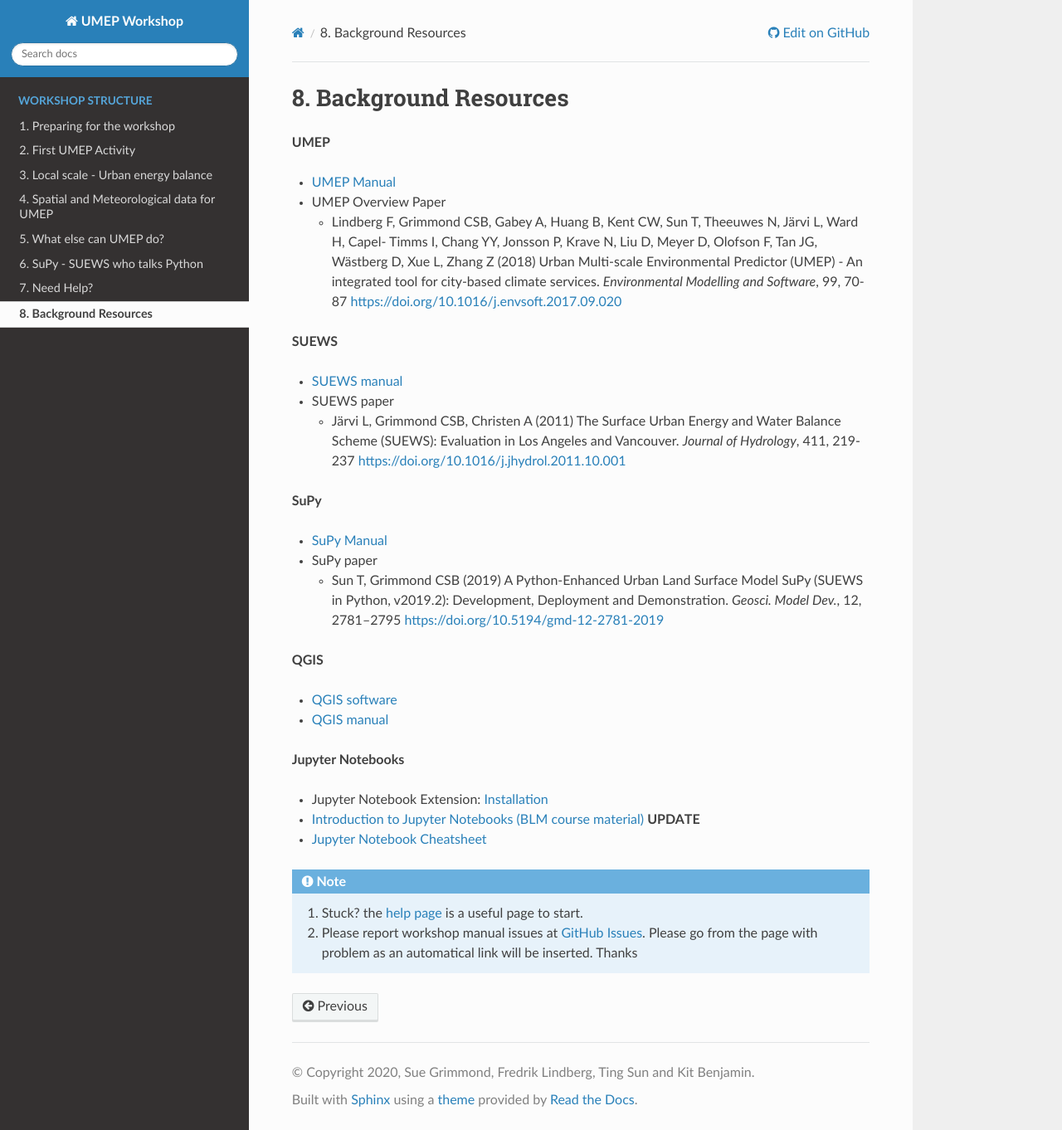
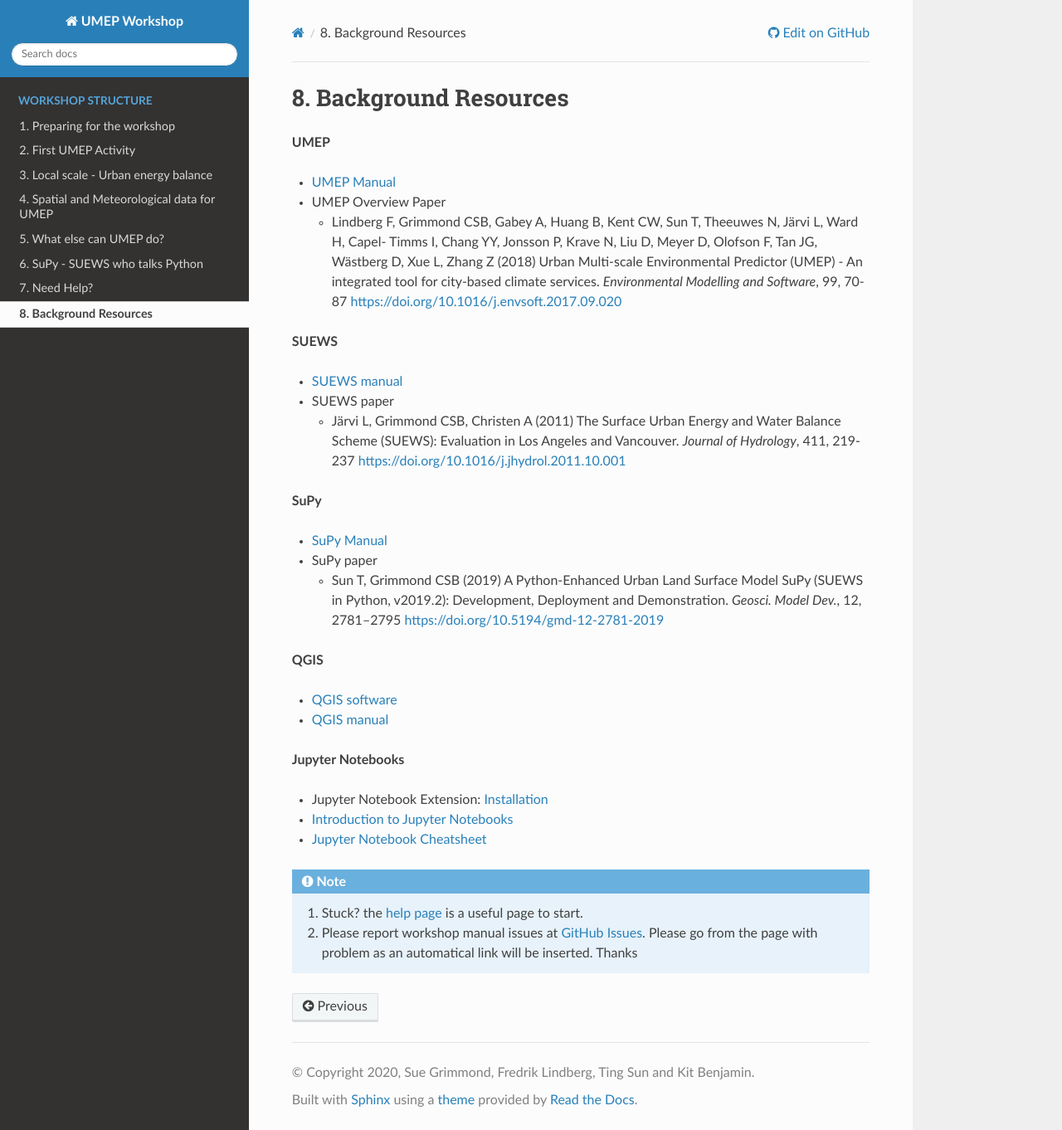
Before and after one commit to Urban-Meteorology-Reading/UMEP-Workshop, a Sphinx documentation site: the page built from source/Background-Resources.rst, in a window 1280 px wide and 1362 px high. Shown: the whole window at 83% size. Built offline with Sphinx 7.4.7 and the Read the Docs theme 2.0.0, drawn with Linux system fonts in a browser that asks for light colours.

Commit message:
Update Background-Resources.rst

```diff
--- a/source/Background-Resources.rst
+++ b/source/Background-Resources.rst
@@ -49,6 +49,6 @@
 
 -  Jupyter Notebook Extension: `Installation <https://jupyter-contrib-nbextensions.readthedocs.io/en/latest/install.html>`_
 
-- `Introduction to Jupyter Notebooks (BLM course material) <https://blm.readthedocs.io/en/latest/JupyterNotebook.html>`_  **UPDATE**
+- `Introduction to Jupyter Notebooks  <JN1>`_
 
 - `Jupyter Notebook Cheatsheet <https://cheatography.com/weidadeyue/cheat-sheets/jupyter-notebook/>`_
```
